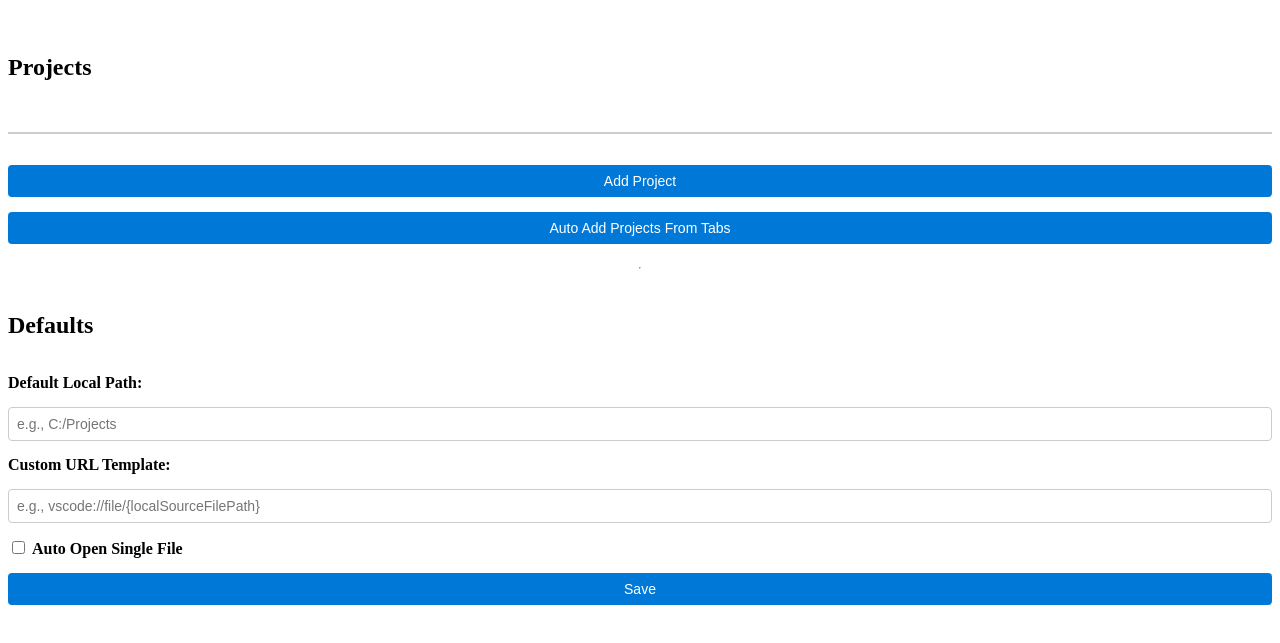
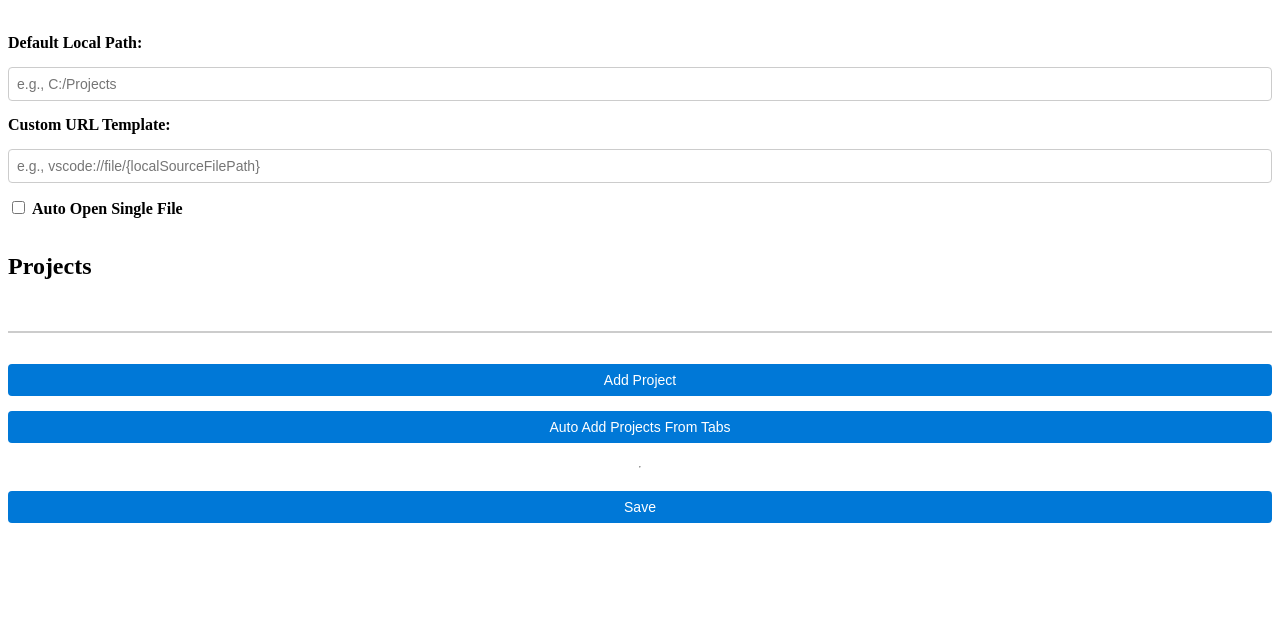
Before and after one commit to david-risney/OpenIn, a website with bundled scripts: page src/options/options.html in a window 1280 px wide. Shown: the part 69-712 px from the top of the page. Built offline with nearby package versions, Linux system fonts and the light colour scheme; some packages are replaced by stand-ins of ours.

Commit message:
Start to fix styling of options page

```diff
--- a/src/options/options.html
+++ b/src/options/options.html
@@ -22,15 +22,6 @@
 <body>
   <h1>OpenInSource Options</h1>
 
-  <h2>Projects</h2>
-  <ol id="project-list"></ol>
-
-  <button type="button" id="add-project-button">Add Project</button>
-  <button type="button" id="auto-add-projects-from-tabs">Auto Add Projects From Tabs</button>
-  <hr>
-
-  <h2>Defaults</h2>
-
   <label for="default-local-path">Default Local Path:</label>
   <input type="text" id="default-local-path" placeholder="e.g., C:/Projects" />
 
@@ -41,6 +32,14 @@
   <input type="checkbox" id="auto-open-single-file" checked />
   <label for="auto-open-single-file">Auto Open Single File</label>
   </div>
+
+  <h2>Projects</h2>
+  <ol id="project-list"></ol>
+
+  <button type="button" id="add-project-button">Add Project</button>
+  <button type="button" id="auto-add-projects-from-tabs">Auto Add Projects From Tabs</button>
+  <hr>
+
   <button id="save-button" type="submit">Save</button>
   <script type="module" src="options.js"></script>
 </body>
```
